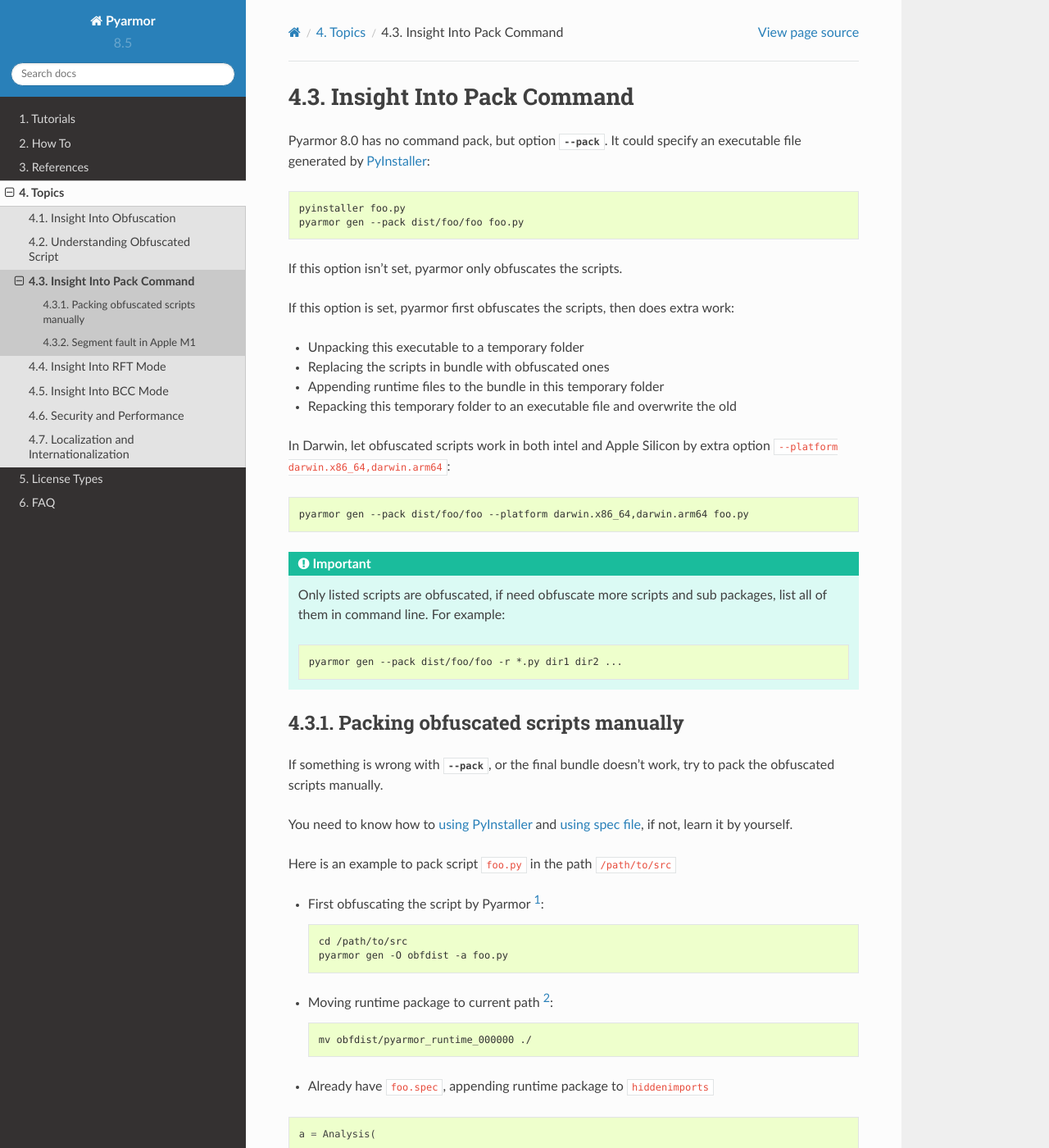
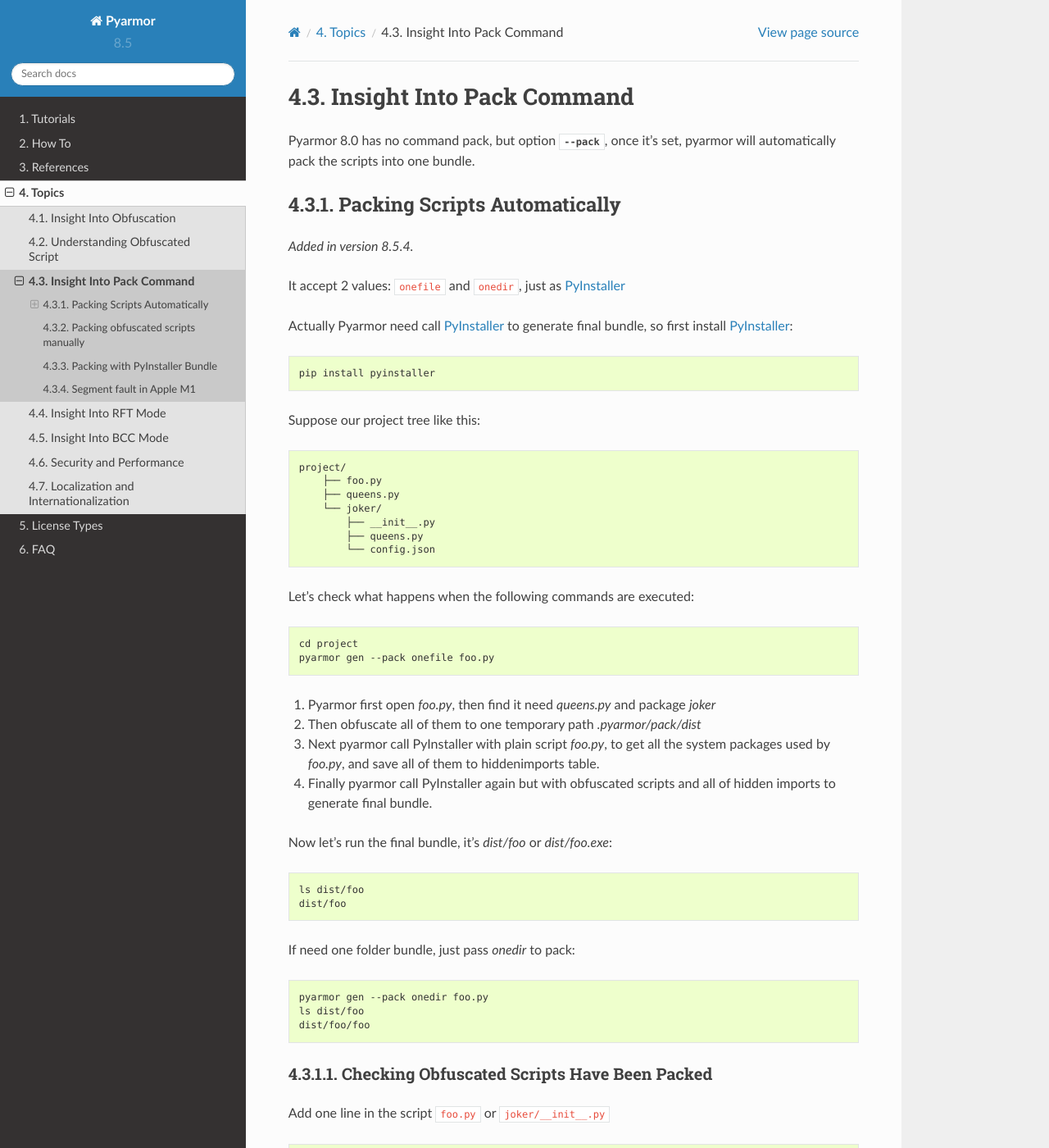
Before and after one commit to dashingsoft/pyarmor, a Sphinx documentation site: the page built from docs/topic/repack.rst, in a window 1280 px wide and 1400 px high. Shown: the whole window at 82% size. Built offline with Sphinx 7.4.7 and the Read the Docs theme 2.0.0, drawn with Linux system fonts in a browser that asks for light colours; some of the changed text lies outside the part shown.

Commit message:
Doc option --pack new usage

```diff
--- a/docs/reference/man.rst
+++ b/docs/reference/man.rst
@@ -149,7 +149,7 @@
 --assert-import                 assert module is obfuscated :option:`... <--assert-import>`
 --assert-call                   assert function is obfuscated  :option:`... <--assert-call>`
 
---pack BUNDLE                   repack bundle with obfuscated scripts  :option:`... <--pack>`
+--pack <onefile|onedir>         Obfuscate scripts then pack :option:`... <--pack>`
 
 --use-runtime PATH              use shared runtime package :option:`... <--use-runtime>`
 
@@ -562,19 +562,33 @@
 
 This option neither touches statement ``from import``, nor the module imported by function ``__import__``.
 
-.. option:: --pack BUNDLE
+.. option:: --pack <onefile,onedir>
 
-            Repack bundle with obfuscated scripts
+            Obfuscate script first, then pack the obfuscated scripts to bundle
 
-Here ``BUNDLE`` is an executable file generated by PyInstaller_
+.. versionchanged:: 8.5.4
 
-Pyarmor just obfuscates the script first.
+   Before v8.5.4, user need first generate an executable file by PyInstaller_
 
-Then unpack the bundle.
+   Now everything is done by Pyarmor
 
-Next replace all the ``.pyc`` in the bundle with obfuscated scripts, and append all the :term:`runtime files` to the bundle.
+   The old method still works, but it's deprecated.
 
-Finally repack the bundle and overwrite the original ``BUNDLE``.
+Once this option is used, pyarmor will analysis the source of main script, and find all the imported modules and packages which are in the same path of main script. All of these used modules and packages will be obfuscated automatically
+
+Then pyarmor will call PyInstaller_ to pack the obfuscated scripts to one file or one folder bundle.
+
+For example, generate one file bundle::
+
+  pyarmor gen --pack onefile foo.py
+
+  ls dist/
+
+Sometimes it need specify option :option:`-r` to make sure all the child packages are obfuscated. For example::
+
+  pyarmor gen --pack onefolder -r foo.py
+
+.. seealso:: :doc:`../topic/repack`
 
 .. option:: --use-runtime PATH
 
@@ -759,7 +773,7 @@
     $ pyarmor cfg wrap_mode 0
     $ pyarmor cfg wrap_mode=1
 
-Set option to string value::
+Set option to string value, it must leave blank around ``=``::
 
     $ pyarmor cfg outer_keyname "sky.lic"
     $ pyarmor cfg outer_keyname = "sky.lic"
--- a/docs/topic/repack.rst
+++ b/docs/topic/repack.rst
@@ -6,29 +6,86 @@
 
 .. program:: pyarmor gen
 
-Pyarmor 8.0 has no command pack, but option :option:`--pack`. It could specify an executable file generated by PyInstaller_::
+Pyarmor 8.0 has no command pack, but option :option:`--pack`, once it's set, pyarmor will automatically pack the scripts into one bundle.
 
-  pyinstaller foo.py
-  pyarmor gen --pack dist/foo/foo foo.py
+Packing Scripts Automatically
+=============================
 
-If this option isn't set, pyarmor only obfuscates the scripts.
+.. versionadded:: 8.5.4
 
-If this option is set, pyarmor first obfuscates the scripts, then does extra work:
+It accept 2 values: ``onefile`` and ``onedir``, just as PyInstaller_
 
-* Unpacking this executable to a temporary folder
-* Replacing the scripts in bundle with obfuscated ones
-* Appending runtime files to the bundle in this temporary folder
-* Repacking this temporary folder to an executable file and overwrite the old
+Actually Pyarmor need call PyInstaller_ to generate final bundle, so first install PyInstaller_::
+
+  pip install pyinstaller
+
+Suppose our project tree like this::
+
+    project/
+        ├── foo.py
+        ├── queens.py
+        └── joker/
+            ├── __init__.py
+            ├── queens.py
+            └── config.json
+
+Let's check what happens when the following commands are executed::
+
+  cd project
+  pyarmor gen --pack onefile foo.py
+
+1. Pyarmor first open `foo.py`, then find it need `queens.py` and package `joker`
+2. Then obfuscate all of them to one temporary path `.pyarmor/pack/dist`
+3. Next pyarmor call PyInstaller with plain script `foo.py`, to get all the system packages used by `foo.py`, and save all of them to hiddenimports table.
+4. Finally pyarmor call PyInstaller again but with obfuscated scripts and all of hidden imports to generate final bundle.
+
+Now let's run the final bundle, it's `dist/foo` or `dist/foo.exe`::
+
+  ls dist/foo
+  dist/foo
+
+If need one folder bundle, just pass `onedir` to pack::
+
+  pyarmor gen --pack onedir foo.py
+  ls dist/foo
+  dist/foo/foo
+
+Checking Obfuscated Scripts Have Been Packed
+--------------------------------------------
+
+Add one line in the script ``foo.py`` or ``joker/__init__.py``
+
+.. code-block:: python
+
+    print('this is __pyarmor__', __pyarmor__)
+
+If it's not obfuscated, the final bundle will raise error. Because builtin name ``__pyarmor__`` is only available in the obfuscated scripts.
+
+Using More PyInstaller Options
+------------------------------
+
+If need extra PyInstaller options, using configuration item ``pack:pyi_options``. For example, reset it with one PyInstaller option ``-w``::
+
+  pyarmor cfg pack:pyi_options = "-w"
+
+Let's append another option ``-i``, note that it must be one whitespace between option ``-i`` and its value, do not use ``=``. For example::
+
+  pyarmor cfg pack:pyi_options ^ "-i favion.ico"
+
+Append another option::
+
+  pyarmor cfg pack:pyi_options ^ "--add-data joker/config.json:joker"
+
+.. seealso:: :ref:`pyarmor cfg`
+
+Using More Obfuscation Options
+------------------------------
 
 In Darwin, let obfuscated scripts work in both intel and Apple Silicon by extra option ``--platform darwin.x86_64,darwin.arm64``::
 
-  pyarmor gen --pack dist/foo/foo --platform darwin.x86_64,darwin.arm64 foo.py
+  pyarmor gen --pack onefile --platform darwin.x86_64,darwin.arm64 foo.py
 
-.. important::
-
-   Only listed scripts are obfuscated, if need obfuscate more scripts and sub packages, list all of them in command line. For example::
-
-     pyarmor gen --pack dist/foo/foo -r *.py dir1 dir2 ...
+You can use any other obfuscation options to improve security, but some of them may not work. For example, :option:`--restrict` can't be used with :option:`--pack`.
 
 Packing obfuscated scripts manually
 ===================================
@@ -134,6 +191,31 @@
 .. [#] Just let PyInstaller could find runtime package without extra pypath
 .. [#] Most of the other PyInstaller options could be used here
 
+Packing with PyInstaller Bundle
+===============================
+
+.. deprecated:: 8.5.4
+
+    Use :option:`--pack` ``onefile`` or ``onedir`` instead.
+
+The option :option:`--pack` also could accept an executable file generated by PyInstaller_::
+
+  pyinstaller foo.py
+  pyarmor gen --pack dist/foo/foo foo.py
+
+But only PyInstaller < 6.0 works by this method. If this option is set, pyarmor first obfuscates the scripts, then:
+
+* Unpacking this executable to a temporary folder
+* Replacing the scripts in bundle with obfuscated ones
+* Appending runtime files to the bundle in this temporary folder
+* Repacking this temporary folder to an executable file and overwrite the old
+
+.. important::
+
+   Only listed scripts are obfuscated, if need obfuscate more scripts and sub packages, list all of them in command line. For example::
+
+     pyarmor gen --pack dist/foo/foo -r *.py dir1 dir2 ...
+
 Segment fault in Apple M1
 =========================
 
```
Also changed, not shown: docs/tutorial/obfuscation.rst (+20 -16 lines), 1 other file.
